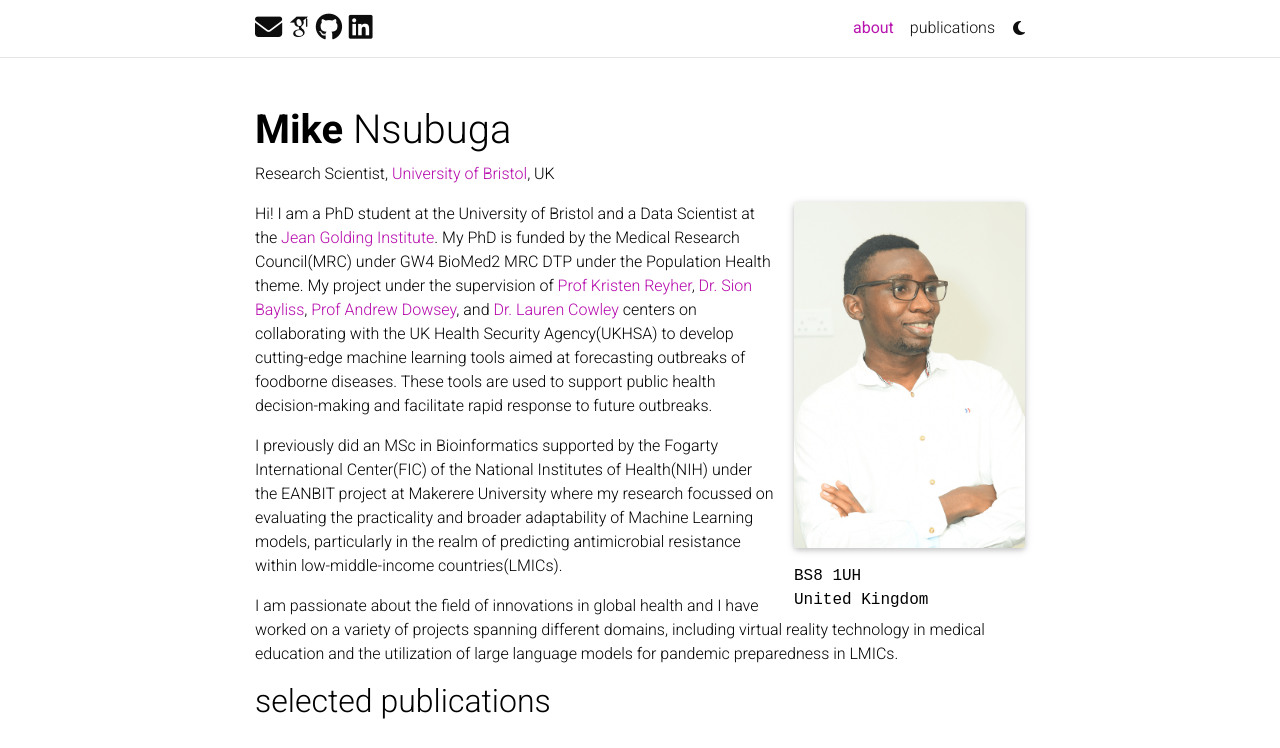
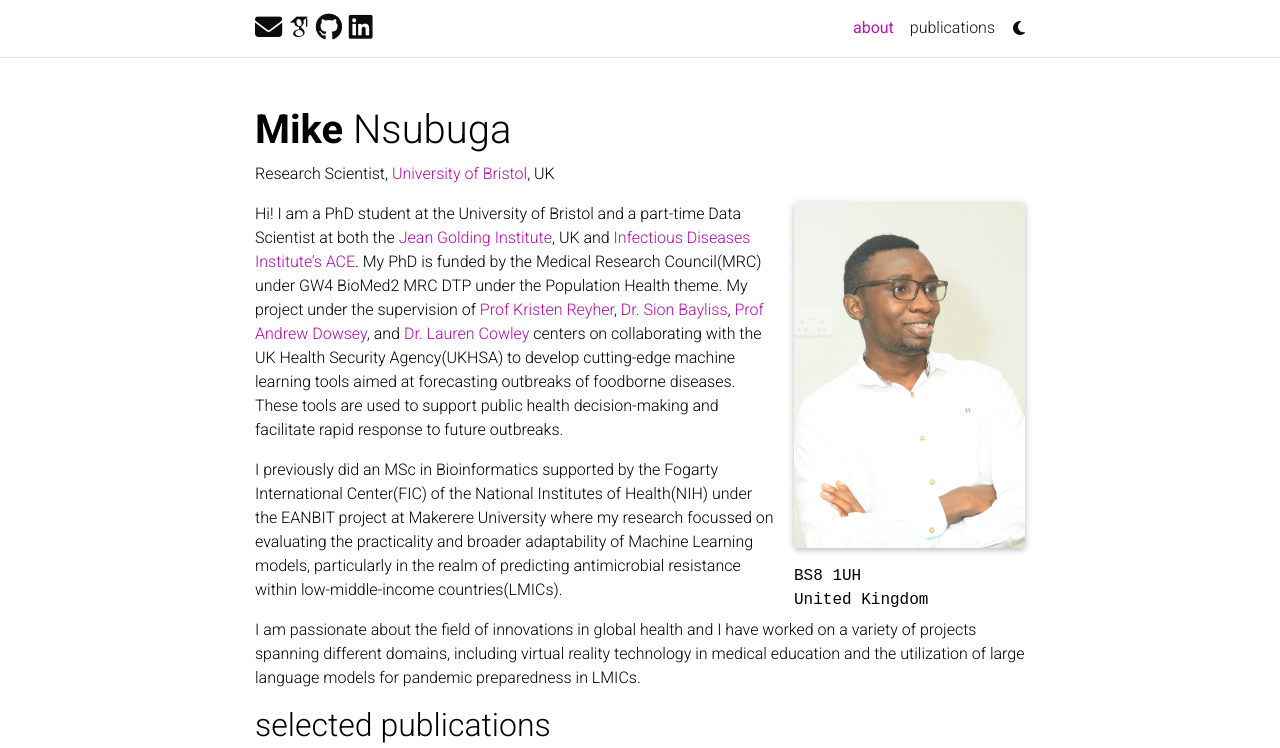
Before and after one commit to mikensubuga/mikensubuga.github.io, a Jekyll site: the page built from _pages/about.md, in a window 1280 px wide and 1061 px high, cut to the strip 0-748 px from the top of the window. Built offline with Jekyll 4.4.1, drawn with Linux system fonts in a browser that asks for light colours; full-size pictures stand in for the smaller copies a plugin makes; some web fonts are replaced; comment, search, counter and statistics services are not loaded; a style sheet for code colours, icons or effects is not loaded.

Commit message:
added meta and edited bio

```diff
--- a/_config.yml
+++ b/_config.yml
@@ -8,7 +8,7 @@
 last_name: Nsubuga
 email: nsubugamike021@gmail.com
 description: > # the ">" symbol means to ignore newlines until "footer_text:"
-  A simple, whitespace theme for academics. Based on [*folio](https://github.com/bogoli/-folio) design.
+  Mike Nsubuga | Research Scientist, University of Bristol, UK & Makerere University, Uganda. | Specializing in Data Science for Global Health.
 footer_text: >
   Powered by <a href="https://jekyllrb.com/" target="_blank">Jekyll</a> with <a href="https://github.com/alshedivat/al-folio">al-folio</a> theme.
   Hosted by <a href="https://pages.github.com/" target="_blank">GitHub Pages</a>.
--- a/_pages/about.md
+++ b/_pages/about.md
@@ -19,7 +19,7 @@
 social: true  # includes social icons at the bottom of the page
 ---
 
-Hi! I am a PhD student at the University of Bristol and a Data Scientist at the [Jean Golding Institute](https://www.bristol.ac.uk/golding/). My PhD is funded by the Medical Research Council(MRC) under GW4 BioMed2 MRC DTP under the Population Health theme. My project under the supervision of [Prof Kristen Reyher](https://research-information.bris.ac.uk/en/persons/kristen-k-reyher), [Dr. Sion Bayliss](https://research-information.bris.ac.uk/en/persons/sion-c-bayliss), [Prof Andrew Dowsey](https://research-information.bris.ac.uk/en/persons/andrew-dowsey), and [Dr. Lauren Cowley](https://researchportal.bath.ac.uk/en/persons/lauren-cowley) centers on collaborating with the UK Health Security Agency(UKHSA) to develop cutting-edge machine learning tools aimed at forecasting outbreaks of foodborne diseases. These tools are used to support public health decision-making and facilitate rapid response to future outbreaks.
+Hi! I am a PhD student at the University of Bristol and a part-time Data Scientist at both the [Jean Golding Institute](https://www.bristol.ac.uk/golding/), UK and [Infectious Diseases Institute's ACE](https://ace.ac.ug/). My PhD is funded by the Medical Research Council(MRC) under GW4 BioMed2 MRC DTP under the Population Health theme. My project under the supervision of [Prof Kristen Reyher](https://research-information.bris.ac.uk/en/persons/kristen-k-reyher), [Dr. Sion Bayliss](https://research-information.bris.ac.uk/en/persons/sion-c-bayliss), [Prof Andrew Dowsey](https://research-information.bris.ac.uk/en/persons/andrew-dowsey), and [Dr. Lauren Cowley](https://researchportal.bath.ac.uk/en/persons/lauren-cowley) centers on collaborating with the UK Health Security Agency(UKHSA) to develop cutting-edge machine learning tools aimed at forecasting outbreaks of foodborne diseases. These tools are used to support public health decision-making and facilitate rapid response to future outbreaks.
 
 I previously did an MSc in Bioinformatics supported by the Fogarty International Center(FIC) of the National Institutes of Health(NIH) under the EANBIT project at Makerere University where my research focussed on evaluating the practicality and broader adaptability of Machine Learning models, particularly in the realm of predicting antimicrobial resistance within low-middle-income countries(LMICs).
 
```
